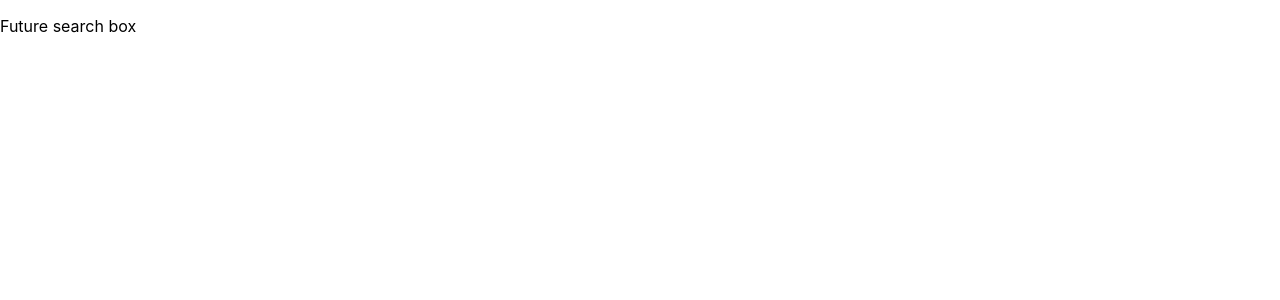
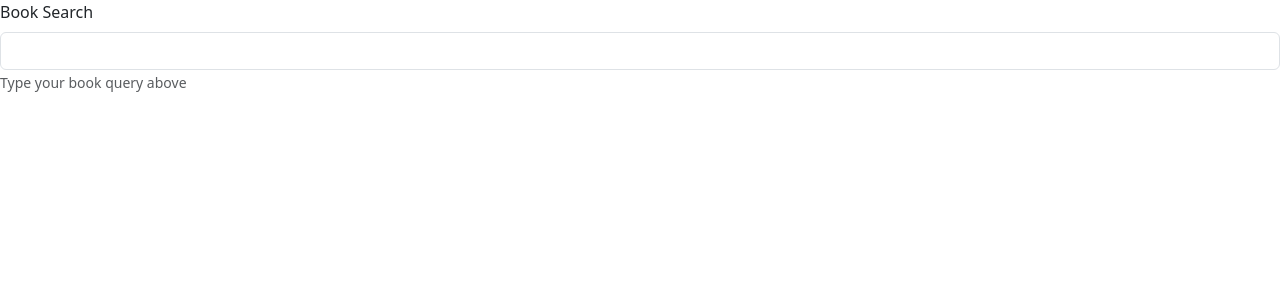
Before and after one commit to ChiliPaneer/BookSearchUI, a React (Create React App) app: page / in a window 1280 px wide. Shown: the top 300 px of the page. Built offline with nearby package versions, Linux system fonts and the light colour scheme.

Commit message:
added bootstrap and search bar

```diff
--- a/src/Search.tsx
+++ b/src/Search.tsx
@@ -1,7 +1,18 @@
 import React from 'react';
+import Form from 'react-bootstrap/Form';
 
 export default function Search() {
   return (
-    <p>Future search box</p>
+    <>
+      <Form.Label htmlFor="bookSearch">Book Search</Form.Label>
+      <Form.Control
+        type="text"
+        id="book_query"
+        aria-describedby="bookSearchBar"
+      />
+      <Form.Text id="bookSearchQuery" muted>
+      Type your book query above
+      </Form.Text>
+    </>
   )
 }
--- a/src/index.tsx
+++ b/src/index.tsx
@@ -3,6 +3,7 @@ import ReactDOM from 'react-dom/client';
 import './index.css';
 import App from './App';
 import reportWebVitals from './reportWebVitals';
+import 'bootstrap/dist/css/bootstrap.min.css';
 
 const root = ReactDOM.createRoot(
   document.getElementById('root') as HTMLElement
```
